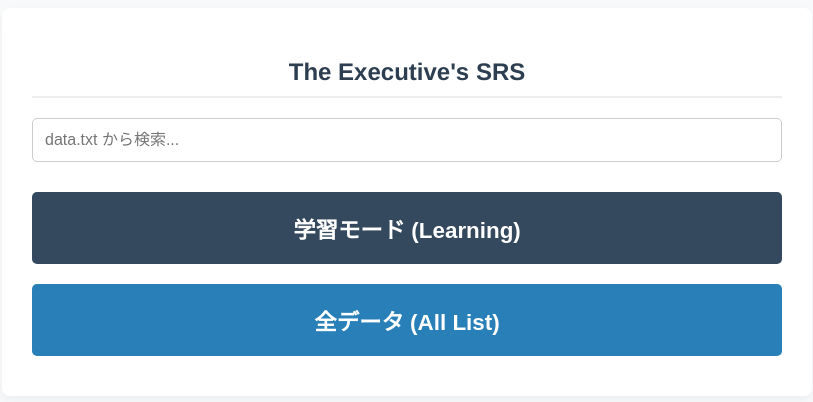
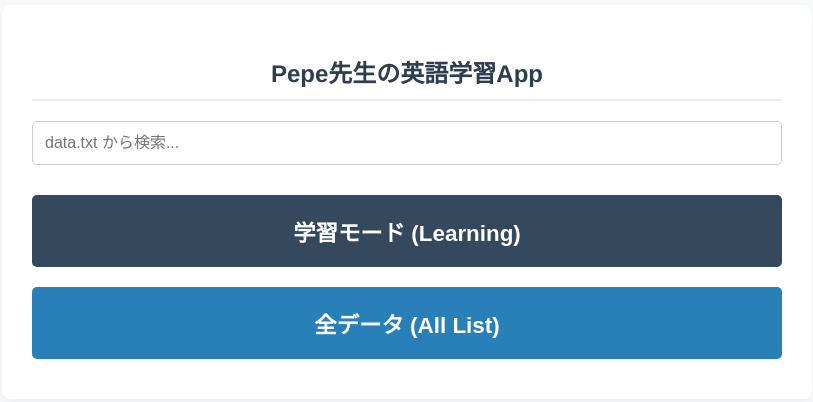
Before and after one commit to jumpeyrits/Pepe_English_20260313, a plain HTML site: page index.html in a window 1280 px wide. Shown: the part 198-600 px from the top of the page, without its empty margins (233-1046 px from the left). Drawn offline with Linux system fonts and the light colour scheme.

Commit message:
Update title and heading in index.html

```diff
--- a/index.html
+++ b/index.html
@@ -3,7 +3,7 @@
 <head>
     <meta charset="UTF-8">
     <meta name="viewport" content="width=device-width, initial-scale=1.0">
-    <title>"Pepe先生の英語学習App" v8</title>
+    <title>Pepe先生の英語学習App v8</title>
     <style>
         body { font-family: 'Helvetica Neue', Arial, sans-serif; display: flex; flex-direction: column; align-items: center; justify-content: center; height: 100vh; background-color: #f8f9fa; margin: 0; color: #333; }
         .container { background: white; border-radius: 8px; box-shadow: 0 4px 12px rgba(0,0,0,0.05); padding: 30px; width: 90%; max-width: 750px; text-align: center; position: relative; max-height: 90vh; overflow-y: auto; }
@@ -49,7 +49,7 @@
 
 <div id="main-menu" class="container">
     <div id="sync-banner" class="hidden">同期完了</div>
-    <h2>The Executive's SRS</h2>
+    <h2>Pepe先生の英語学習App</h2>
 
     <div class="search-container">
         <input type="text" id="search-input" placeholder="data.txt から検索..." oninput="handleSearch()">
```
